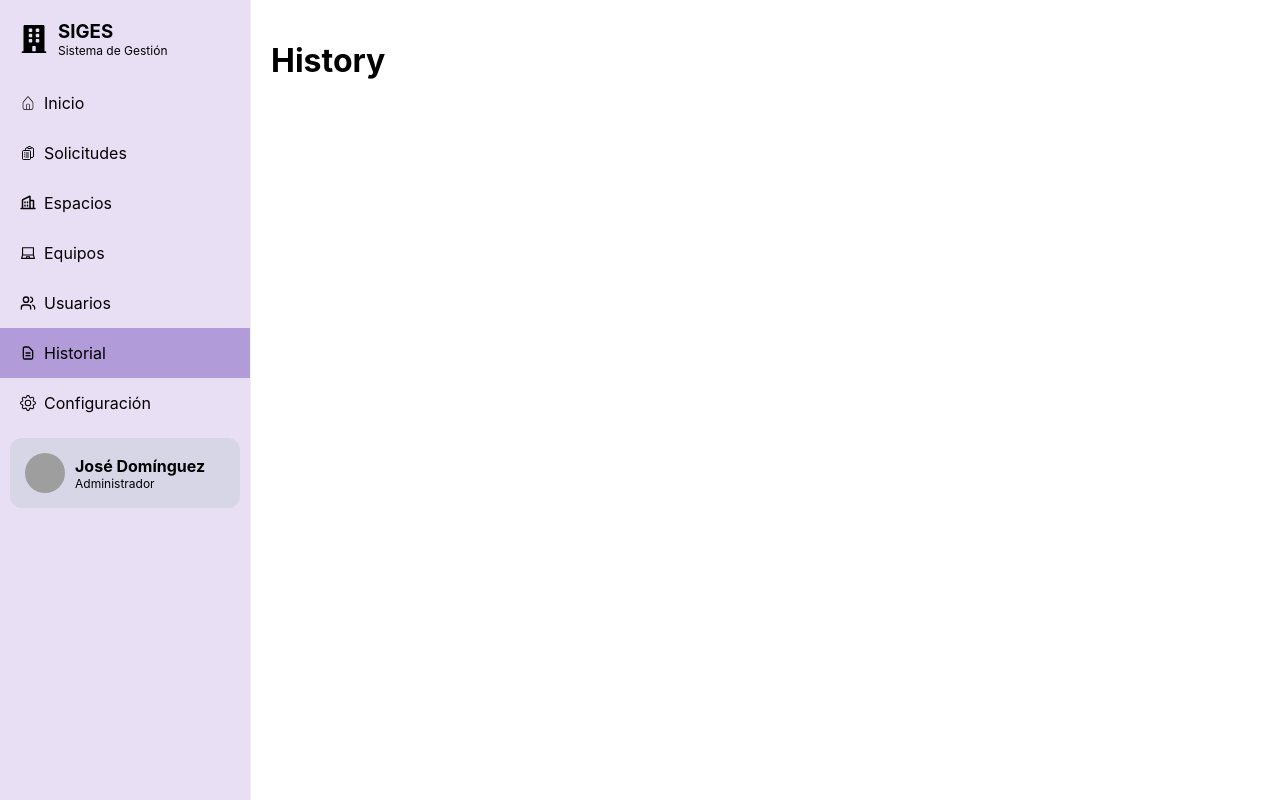
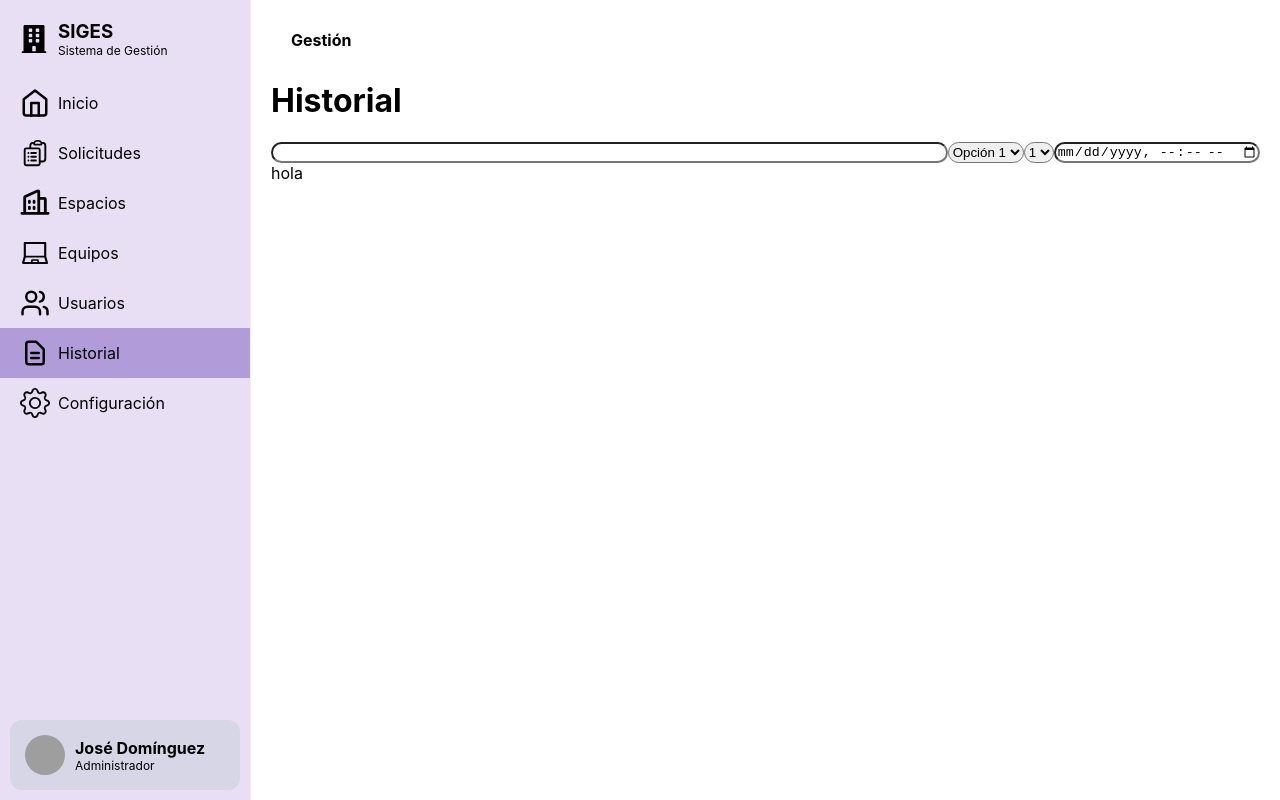
Before and after one commit to DaniDuran09/SIGES, a React (Vite) app: page /history in a window 1280 px wide. Built offline with nearby package versions, Linux system fonts and the light colour scheme; grey boxes are pictures that could not be loaded.

Commit message:
add: history styles and components

```diff
--- a/src/features/history/screens/History.jsx
+++ b/src/features/history/screens/History.jsx
@@ -1,8 +1,50 @@
+import styles from "./History.module.css"
+
 function History() {
     return(
-        <h1>
-            History
-        </h1>
-    )
+        <div className={styles.container}>
+
+            <div className={styles.header}>
+
+                <h4>
+                    Gestión
+                </h4>
+                <h1>
+                    Historial
+                </h1>
+
+                <div className={styles.searchBar}>
+
+                    <input className={styles.search} type="search"/>
+
+                    <div className={styles.componentSearch}>
+
+                        <input className={styles.date} type="datetime-local"/>
+
+                        <select className={styles.state} id="opciones" name="estado">
+                            <option value="opcion1">1</option>
+                            <option value="opcion2">0</option>
+                        </select>
+
+                        <select className={styles.sort} id="opciones" name="tipo">
+                            <option value="opcion1">Opción 1</option>
+                            <option value="opcion2">Opción 2</option>
+                            <option value="opcion3">Opción 3</option>
+                        </select>
+
+                    </div>
+
+                </div>
+
+
+            </div>
+
+            <div className={styles.body}>
+                hola
+
+            </div>
+
+        </div>
+)
 }
 export default History;
--- /dev/null
+++ b/src/features/history/screens/History.module.css
@@ -0,0 +1,77 @@
+.container{
+    display: flex;
+    flex-direction: column;
+    flex: 1;
+    width: 100%;
+    height: 100%;
+}
+
+.header{
+    display: flex;
+    flex-direction: column;
+}
+
+.body{
+    display: flex;
+    flex-direction: column;
+    flex: 1;
+}
+
+h4{
+    display: flex;
+    padding-left: 10px;
+    margin: 10px;
+}
+
+.title{
+    font-size: 40px;
+    margin: 0;
+}
+
+.searchBar{
+    display: flex;
+    flex-direction: row;
+
+}
+
+.search{
+    display: flex;
+    border-radius: 50px;
+    flex: 1;
+}
+
+.state{
+    display: flex;
+    border-radius: 50px;
+}
+
+.sort{
+    display: flex;
+    border-radius: 50px;
+}
+
+.date{
+    display: flex;
+    border-radius: 50px;
+}
+
+.componentSearch{
+    display: flex;
+    flex-direction: row-reverse;
+    border-radius: 50px;
+
+}
+
+@media (max-width: 1024px) {
+
+    .searchBar{
+        display: flex;
+        flex-direction: column;
+    }
+
+}
+
+/* Móvil (menos de 768px) */
+@media (max-width: 768px) {
+
+}
--- a/src/features/home/screens/Home.jsx
+++ b/src/features/home/screens/Home.jsx
@@ -1,8 +1,9 @@
 import { IoMdNotificationsOutline } from "react-icons/io";
 import styles from './Home.module.css';
 import { FiPlus } from "react-icons/fi";
-import Building_04 from '../../../assets/icons/Building_04.svg';
+import { FaBuilding } from "react-icons/fa";
 import { Colors } from "../../../assets/Colors";
+import {PiBuildingsBold} from "react-icons/pi";
 
 const options = [
     {
@@ -100,7 +101,7 @@ function Home() {
                     <div style={{ display: 'flex', flexDirection: 'column', gap: '10px' }} >
                         <button className={styles.quickActionButton} style={{ backgroundColor: Colors.primaryColor }} >
                             <div style={{ flex: 1, display: 'flex', justifyContent: 'left' }}  >
-                                <img src={Building_04} alt="" />
+                                <PiBuildingsBold size={50} />
                             </div>
                             <div style={{ flex: 1, flexDirection: 'column' }} >
                                 <h2 style={{ display: 'flex', justifyContent: 'left' }} >Registrar Espacio</h2>
@@ -111,7 +112,7 @@ function Home() {
 
                         <button className={styles.quickActionButton} style={{ backgroundColor: '#D4F1E8' }} >
                             <div style={{ flex: 1, display: 'flex', justifyContent: 'left' }}  >
-                                <img src={Building_04} alt="" />
+                                <PiBuildingsBold  size={50}/>
                             </div>
                             <div style={{ flex: 1, flexDirection: 'column' }} >
                                 <h2 style={{ display: 'flex', justifyContent: 'left' }} >Registrar Espacio</h2>
@@ -122,7 +123,7 @@ function Home() {
 
                         <button className={styles.quickActionButton} style={{ backgroundColor: '#FFF4D4' }} >
                             <div style={{ flex: 1, display: 'flex', justifyContent: 'left' }}  >
-                                <img src={Building_04} alt="" />
+                                <PiBuildingsBold size={50}/>
                             </div>
                             <div style={{ flex: 1, flexDirection: 'column' }} >
                                 <h2 style={{ display: 'flex', justifyContent: 'left' }} >Registrar Espacio</h2>
--- a/src/features/home/screens/Home.module.css
+++ b/src/features/home/screens/Home.module.css
@@ -80,7 +80,7 @@
 }
 
 .statCard {
-    width: 40%;
+    width: 20%;
     /* 4 tarjetas caben en una fila (aprox 22% * 4 + espacio) */
     border-radius: 10px;
     border: 1px solid #ddd;
--- a/src/layout/appLayout/SideBar.jsx
+++ b/src/layout/appLayout/SideBar.jsx
@@ -10,6 +10,9 @@ import { HiOutlineDocumentText } from "react-icons/hi";
 import { BsGear } from "react-icons/bs";
 import { FaBuilding } from "react-icons/fa";
 import { useNavigate, useLocation } from "react-router-dom";
+import Building_04 from "../../assets/icons/Building_04.svg"
+import { FiHome } from "react-icons/fi";
+import styles from "./SideBar.module.css"
 
 function SideBar() {
     const [collapsed, setCollapsed] = useState(window.innerWidth < 768);
@@ -35,8 +38,14 @@ function SideBar() {
             collapsed={collapsed}
             rootStyles={{
                 backgroundColor: Colors.primaryColor,
+                height: "100vh",
+                display: "flex",
+                flexDirection: "column",
                 ".ps-sidebar-container": {
                     backgroundColor: Colors.primaryColor,
+                    display: "flex",
+                    flexDirection: "column",
+                    height: "100%",
                 }
             }}
         >
@@ -76,7 +85,7 @@ function SideBar() {
                         onClick={() => navigate("/")}
                     >
                         <div style={{ display: "flex", alignItems: "center", gap: "8px" }}>
-                            <CiHome />
+                            <FiHome className={styles.icon} />
                             {!collapsed && <p>Inicio</p>}
                         </div>
                     </MenuItem>
@@ -86,7 +95,7 @@ function SideBar() {
                         onClick={() => navigate("/requests")}
                     >
                         <div style={{ display: "flex", alignItems: "center", gap: "8px" }}>
-                            <HiOutlineClipboardDocumentList />
+                            <HiOutlineClipboardDocumentList className={styles.icon}/>
                             {!collapsed && <p>Solicitudes</p>}
                         </div>
                     </MenuItem>
@@ -96,7 +105,7 @@ function SideBar() {
                         onClick={() => navigate("/spaces")}
                     >
                         <div style={{ display: "flex", alignItems: "center", gap: "8px" }}>
-                            <PiBuildingsBold />
+                            <PiBuildingsBold className={styles.icon}/>
                             {!collapsed && <p>Espacios</p>}
                         </div>
                     </MenuItem>
@@ -106,7 +115,7 @@ function SideBar() {
                         onClick={() => navigate("/equipment")}
                     >
                         <div style={{ display: "flex", alignItems: "center", gap: "8px" }}>
-                            <AiOutlineLaptop />
+                            <AiOutlineLaptop className={styles.icon} />
                             {!collapsed && <p>Equipos</p>}
                         </div>
                     </MenuItem>
@@ -116,7 +125,7 @@ function SideBar() {
                         onClick={() => navigate("/users")}
                     >
                         <div style={{ display: "flex", alignItems: "center", gap: "8px" }}>
-                            <LuUsers />
+                            <LuUsers className={styles.icon}/>
                             {!collapsed && <p>Usuarios</p>}
                         </div>
                     </MenuItem>
@@ -126,7 +135,7 @@ function SideBar() {
                         onClick={() => navigate("/history")}
                     >
                         <div style={{ display: "flex", alignItems: "center", gap: "8px" }}>
-                            <HiOutlineDocumentText />
+                            <HiOutlineDocumentText className={styles.icon}/>
                             {!collapsed && <p>Historial</p>}
                         </div>
                     </MenuItem>
@@ -136,7 +145,7 @@ function SideBar() {
                         onClick={() => navigate("/configuration")}
                     >
                         <div style={{ display: "flex", alignItems: "center", gap: "8px" }}>
-                            <BsGear />
+                            <BsGear className={styles.icon}/>
                             {!collapsed && <p>Configuración</p>}
                         </div>
                     </MenuItem>
@@ -154,7 +163,8 @@ function SideBar() {
                     display: "flex",
                     alignItems: "center",
                     gap: "10px",
-                    justifyContent: collapsed ? "center" : "flex-start"
+                    justifyContent: collapsed ? "center" : "flex-start",
+
                 }}
             >
                 <img
--- /dev/null
+++ b/src/layout/appLayout/SideBar.module.css
@@ -0,0 +1,5 @@
+.icon{
+    width: 30px;
+    height: 30px;
+
+}
```
